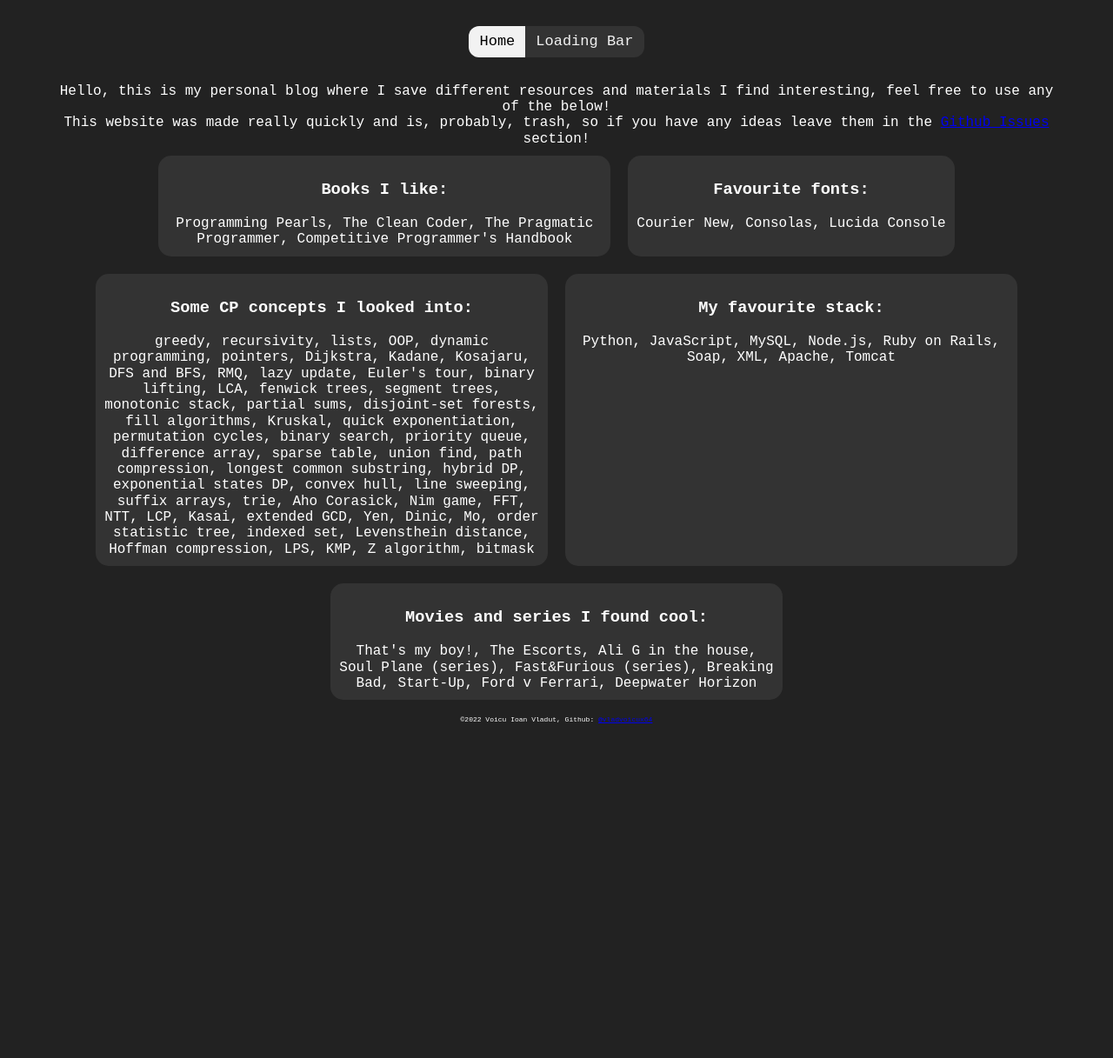
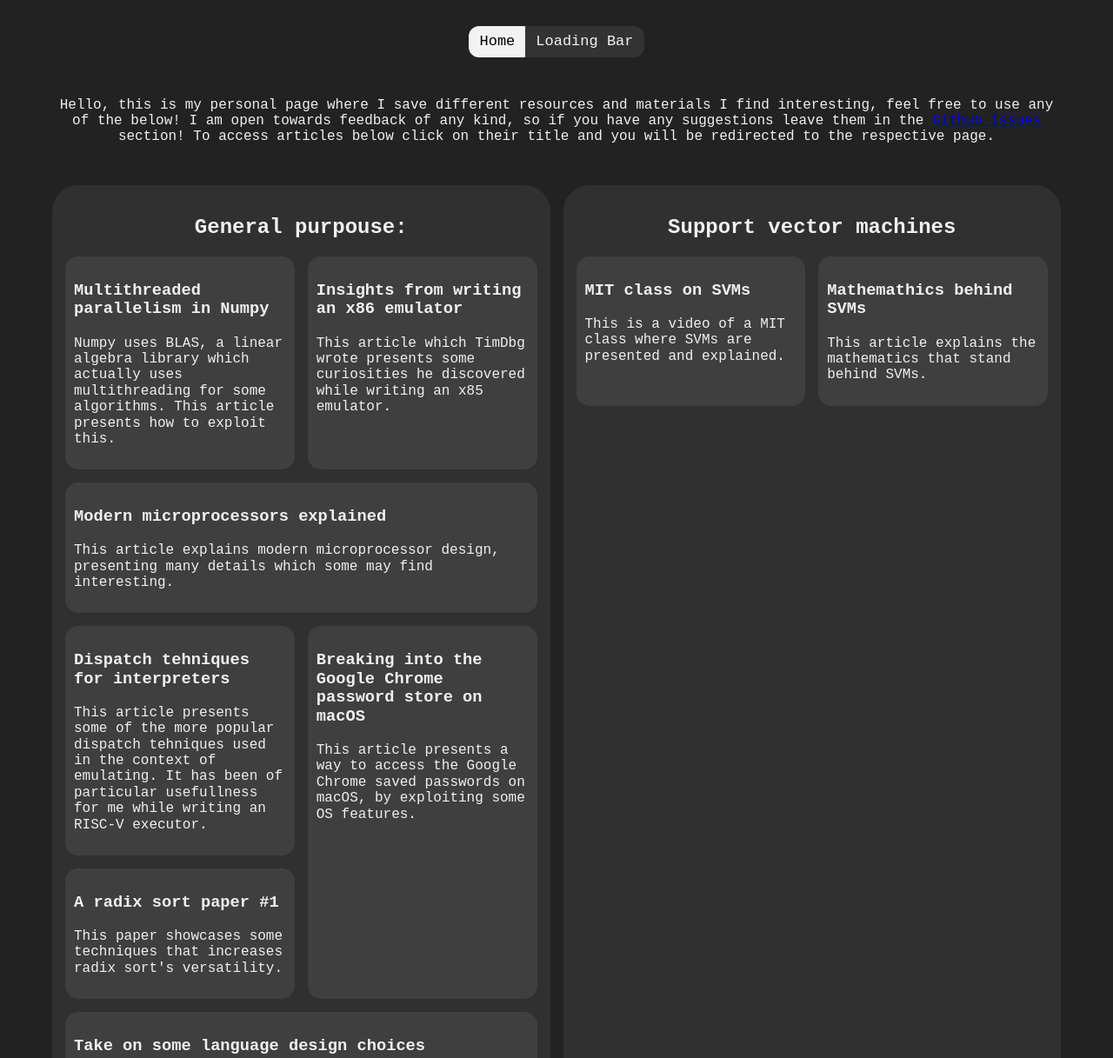
Before and after one commit to vladvoicux64/vladhomepage, a website built with Parcel: page index.html in a window 1280 px wide. Shown: the top 1217 px of the page at 87% size. Before the commit the page ends 841 px from the top, so only its background shows below. Built offline with nearby package versions, Linux system fonts and the light colour scheme.

Commit message:
Massive overhaul of the page.

```diff
--- a/css/main.css
+++ b/css/main.css
@@ -12,10 +12,10 @@
    ========================================================================== */
 
 html {
-  color: #ffffff;
+  color: #f0f0f0;
   line-height: 1.4;
   background-color: #222222;
-  font-family: "Courier New", "Consolas", "Lucida Console";
+  font-family: "Courier New", "Consolas", "Lucida Console", monospace;
 }
 
 body{
@@ -273,35 +273,57 @@ textarea {
   }
 }
 
-.center {
+h3 a {
+  text-decoration: none;
+  color: #f0f0f0;
+}
+
+.centered {
   text-align: center;
   margin-left: 60px;
   margin-right: 60px;
 }
-.center.footer {
+footer.centered {
   font-size: 0.5em;
   margin-top: auto;
 }
 
+.category {
+  margin-top: 30px;
+  padding: 15px;
+  border-radius: 30px;
+  background: #303030;
+  width: auto;
+}
+
+.boxes_container {
+  display: grid;
+  grid-gap: 15px;
+  grid-template-columns: repeat(auto-fit, minmax(200px, 1fr));
+  grid-auto-rows: fit-content(1fr);
+  grid-auto-flow: dense;
+}
+
+.boxes_container.category_container {
+  grid-auto-rows: fit-content(500px);
+  grid-template-columns: repeat(auto-fit, minmax(500px, 1fr));
+}
+
 .box {
-  width: fit-content;
-  max-width: 500px;
-  height: auto;
-  margin:10px;
-  padding:10px;
-  background: #333333;
+  padding: 10px;
+  background: #3f3f3f;
   border-radius: 15px;
-  position: relative;
-  text-align: center;
-  display: flow;
+  text-align: left;
 }
-.main {
-  width: 85% ;
-  margin: 0 auto;
-  display: flex;
-  flex-wrap: wrap;
-  justify-content: center;
+
+.box:nth-of-type(3n) {
+  grid-column: span 2;
 }
+
+.box:nth-of-type(5n) {
+  grid-row: span 2;
+}
+
 .navbar {
   margin: 30px auto;
   justify-content: space-around;
@@ -309,6 +331,7 @@ textarea {
   background-color: #333333;
   border-radius: 12px;
 }
+
 .navbar a {
   float: left;
   color: #f2f2f2;
--- a/index.html
+++ b/index.html
@@ -3,7 +3,7 @@
 
 <head>
   <meta charset="utf-8">
-  <title>Vlad's blog</title>
+  <title>Vlad's homepage</title>
   <meta name="description" content="">
   <meta name="viewport" content="width=device-width, initial-scale=1">
 
@@ -24,44 +24,160 @@
 <body>
 
 <nav class="navbar">
-  <a class="active" href="https://vladvoicux64.github.io/vlad-sblog/">Home</a>
+  <a class="active" href="https://vladvoicux64.github.io/vladhomepage/">Home</a>
   <a href="https://vladvoicux64.github.io/10yrlb/">Loading Bar</a>
 </nav>
 
-<div class="center">Hello, this is my personal blog where I save different resources and materials I find interesting, feel free to use any of the below!</div>
-<div class="center">This website was made really quickly and is, probably, trash, so if you have any ideas leave them in the <a href="https://github.com/vladvoicux64/vlad-sblog/issues">Github Issues</a> section!</div>
+<header class="centered">
+  <p>
+    Hello, this is my personal page where I save different resources and materials I find interesting, feel free to use any of the below!
+    I am open towards feedback of any kind, so if you have any suggestions leave them in the <a href="https://github.com/vladvoicux64/vlad-sblog/issues">Github Issues</a> section!
+    To access articles below click on their title and you will be redirected to the respective page.
+  </p>
+</header>
 
-<div class="main">
-  <div class="box">
-      <h3>Books I like:</h3>
-      Programming Pearls,
-      The Clean Coder,
-      The Pragmatic Programmer,
-      Competitive Programmer's Handbook
-  </div>
-  <div class="box">
-    <h3>Favourite fonts:</h3>
-    Courier New,
-    Consolas,
-    Lucida Console
-  </div>
-  <div class="box">
-    <h3>Some CP concepts I looked into:</h3>
-    greedy, recursivity, lists, OOP, dynamic programming, pointers, Dijkstra, Kadane, Kosajaru, DFS and BFS, RMQ, lazy update, Euler's tour, binary lifting, LCA, fenwick trees, segment trees, monotonic stack, partial sums, disjoint-set forests, fill algorithms, Kruskal, quick exponentiation, permutation cycles, binary search, priority queue, difference array, sparse table, union find, path compression, longest common substring, hybrid DP, exponential states DP, convex hull, line sweeping, suffix arrays, trie, Aho Corasick, Nim game, FFT, NTT, LCP, Kasai, extended GCD, Yen, Dinic, Mo, order statistic tree, indexed set, Levensthein distance, Hoffman compression, LPS, KMP, Z algorithm, bitmask
-  </div>
-  <div class="box">
-    <h3>My favourite stack:</h3>
-    Python, JavaScript, MySQL, Node.js, Ruby on Rails, Soap, XML, Apache, Tomcat
-  </div>
-  <div class="box">
-    <h3>Movies and series I found cool:</h3>
-    That's my boy!, The Escorts, Ali G in the house, Soul Plane (series), Fast&Furious (series), Breaking Bad, Start-Up, Ford v Ferrari, Deepwater Horizon
-  </div>
-</div>
+<main class="centered boxes_container category_container">
+  <section class="category">
+    <h2>General purpouse:</h2>
+    <div class="boxes_container">
+      <article class="box">
+        <h3><a href="https://superfastpython.com/numpy-multithreaded-parallelism/">Multithreaded parallelism in Numpy</a></h3>
+        <p>
+          Numpy uses BLAS, a linear algebra library which actually uses multithreading for some algorithms.
+          This article presents how to exploit this.
+        </p>
+      </article>
+      <article class="box">
+        <h3><a href="https://www.timdbg.com/posts/useless-x86-trivia/">Insights from writing an x86 emulator</a></h3>
+        <p>
+          This article which TimDbg wrote presents some curiosities he discovered while writing an x85 emulator.
+        </p>
+      </article>
+      <article class="box">
+        <h3><a href="https://www.lighterra.com/papers/modernmicroprocessors/">Modern microprocessors explained</a></h3>
+        <p>
+          This article explains modern microprocessor design, presenting many details which some may find interesting.
+        </p>
+      </article>
+      <article class="box">
+        <h3><a href="http://www.cs.toronto.edu/~matz/dissertation/matzDissertation-latex2html/node6.html">Dispatch tehniques for interpreters</a></h3>
+        <p>
+          This article presents some of the more popular dispatch tehniques used in the context of emulating.
+          It has been of particular usefullness for me while writing an RISC-V executor.
+        </p>
+      </article>
+      <article class="box">
+        <h3><a href="https://f002.backblazeb2.com/file/sec-news-backup/files/writeup/bufferovernoah.com/_2016_10_17_chrome_/index.html">Breaking into the Google Chrome password store on macOS</a></h3>
+        <p>
+          This article presents a way to access the Google Chrome saved passwords on macOS, by exploiting some OS features.
+        </p>
+      </article>
+      <article class="box">
+        <h3><a href="https://michael.orlitzky.com/articles/greybeards_tomb:_the_lost_treasure_of_language_design.xhtml">Take on some language design choices</a></h3>
+        <p>
+          This article critics some of the more popular programming languages in a ironic yet witty way.
+        </p>
+      </article>
+      <article class="box">
+        <h3><a href="http://codercorner.com/RadixSortRevisited.htm">A radix sort paper #1</a></h3>
+        <p>
+          This paper showcases some techniques that increases radix sort's versatility.
+        </p>
+      </article>
+      <article class="box">
+        <h3><a href="http://stereopsis.com/radix.html"></a>A radix sort paper #2</h3>
+        <p>
+          This paper is a direct continuation of the first one that I included, but by another author, that continues by presenting some optimizations brought to Pierre's implementation.
+        </p>
+      </article>
+    </div>
+  </section>
+  <section class="category">
+    <h2>Support vector machines</h2>
+    <div class="boxes_container">
+      <article class="box">
+        <h3><a href="https://www.youtube.com/watch?v=_PwhiWxHK8o">MIT class on SVMs</a></h3>
+        <p>
+          This is a video of a MIT class where SVMs are presented and explained.
+        </p>
+      </article>
+      <article class="box">
+        <h3><a href="https://shuzhanfan.github.io/2018/05/understanding-mathematics-behind-support-vector-machines/">Mathemathics behind SVMs</a></h3>
+        <p>
+          This article explains the mathematics that stand behind SVMs.
+        </p>
+      </article>
+    </div>
+  </section>
+  <section class="category">
+    <h2>The softmax activation function</h2>
+    <div class="boxes_container">
+      <article class="box">
+        <h3><a href="https://stats.stackexchange.com/questions/453539/softmax-derivative-implementation">Softmax derivative</a></h3>
+        <p>
+          This is a SO thread that contains some really helpful advice for implementing the softma derivative.
+        </p>
+      </article>
+      <article class="box">
+        <h3><a href="https://stats.stackexchange.com/questions/79454/softmax-layer-in-a-neural-network">Softmax usage explained</a></h3>
+        <p>
+          This is a SO thread that explains how to properly use softmax in neural networks. It helped me understand how to propagate the derivative.
+        </p>
+      </article>
+      <article class="box">
+        <h3><a href="https://jaykmody.com/blog/stable-softmax/">Stable softmax</a></h3>
+        <p>
+          This article is a combination of a softmax implementation and an explanation. I decided to also include this one because it mentions a few tricks to keep the implementation numerically stable.
+          It also showcases how easily it integrates with the cross entropy loss.
+        </p>
+      </article>
+      <article class="box">
+        <h3><a href="https://ogunlao.github.io/2020/04/26/you_dont_really_know_softmax.html">Softmax usefulness</a></h3>
+        <p>
+          This article presents why and where softmax is useful.
+        </p>
+      </article>
+    </div>
+  </section>
+  <section class="category">
+    <h2>Convolutional neural networks</h2>
+    <div class="boxes_container">
+      <article class="box">
+        <h3><a href="https://stanford.edu/~shervine/teaching/cs-230/cheatsheet-convolutional-neural-networks">CNNs cheatsheet</a></h3>
+        <p>
+          This article presents a collection of information about CNNs from Stanford.
+        </p>
+      </article>
+      <article class="box">
+        <h3><a href="https://towardsdatascience.com/how-to-reduce-training-parameters-in-cnns-while-keeping-accuracy-99-a213034a9777">Optimizing parameter count in CNNs</a></h3>
+        <p>
+          This article presents some fascinating techniques for reducing the parameter count in CNNs.
+        </p>
+      </article>
+      <article class="box">
+        <h3><a href="https://www.tensorflow.org/tutorials/images/transfer_learning">Transfer learning exemplified with CNNs</a></h3>
+        <p>
+          This article is an useful tutorial on transfer learning. I decided to include it in the CNNs category because it exemplifies transfer learning on them.
+        </p>
+      </article>
+    </div>
+  </section>
+  <section class="category">
+    <h2>Graphics</h2>
+    <div class="boxes_container">
+      <article class="box">
+        <h3><a href="https://fgiesen.wordpress.com/2011/01/17/texture-tiling-and-swizzling/">Texture tiling & swizzling</a></h3>
+        <p>
+          This article explains tiling and swizzling of textures in graphics.
+        </p>
+      </article>
+    </div>
+  </section>
+</main>
 
 
-<footer class="center footer"><p>©2022 Voicu Ioan Vladut, <span>Github: <a href="https://github.com/vladvoicux64">@vladvoicux64</a></span></p>
-
+<footer class="centered">
+  <p>©2024 Voicu Ioan Vladut, Github: <a href="https://github.com/vladvoicux64">@vladvoicux64</a></p>
 </footer>
 
 <script src="js/vendor/modernizr-3.11.2.min.js"></script>
```
